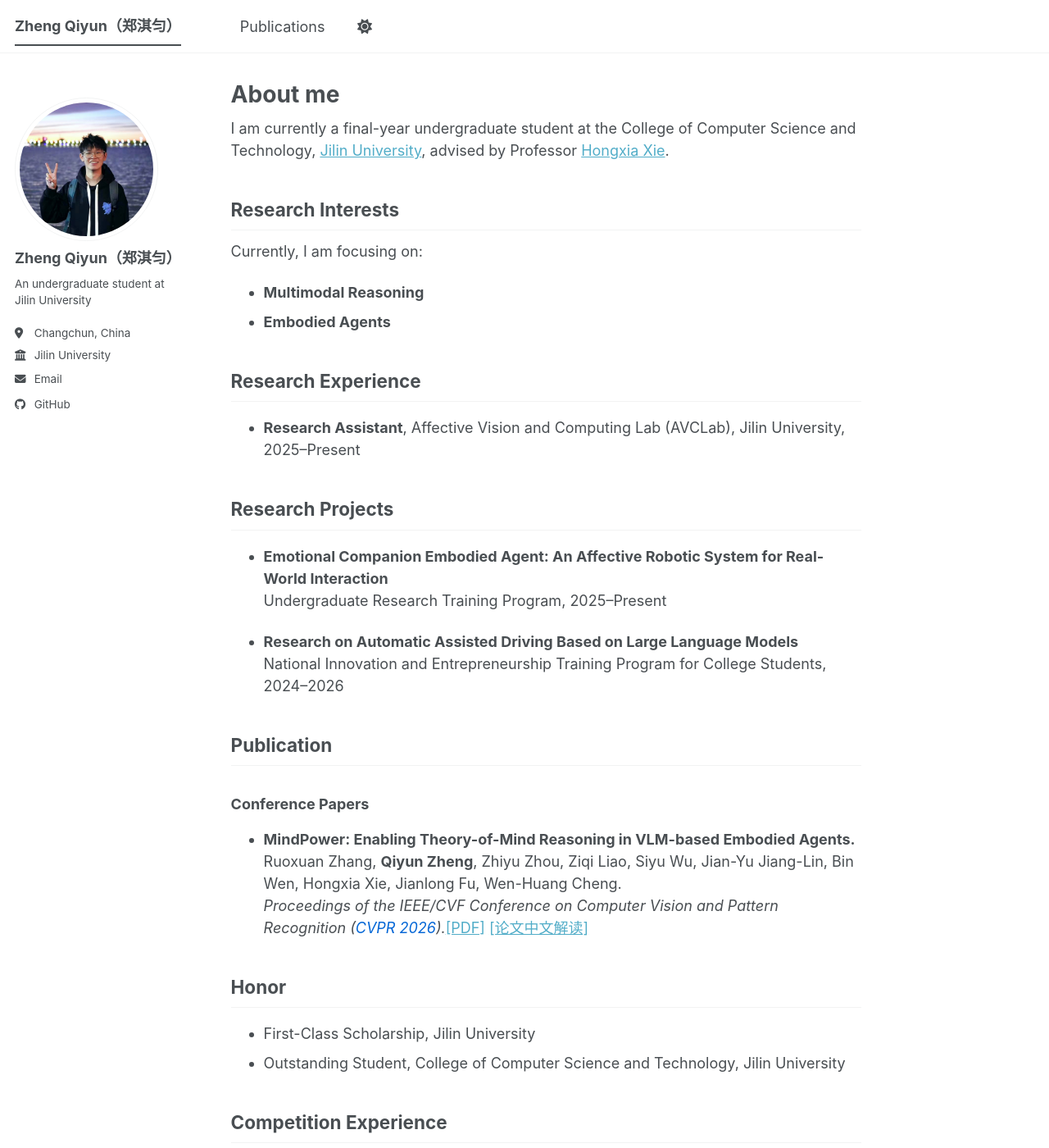
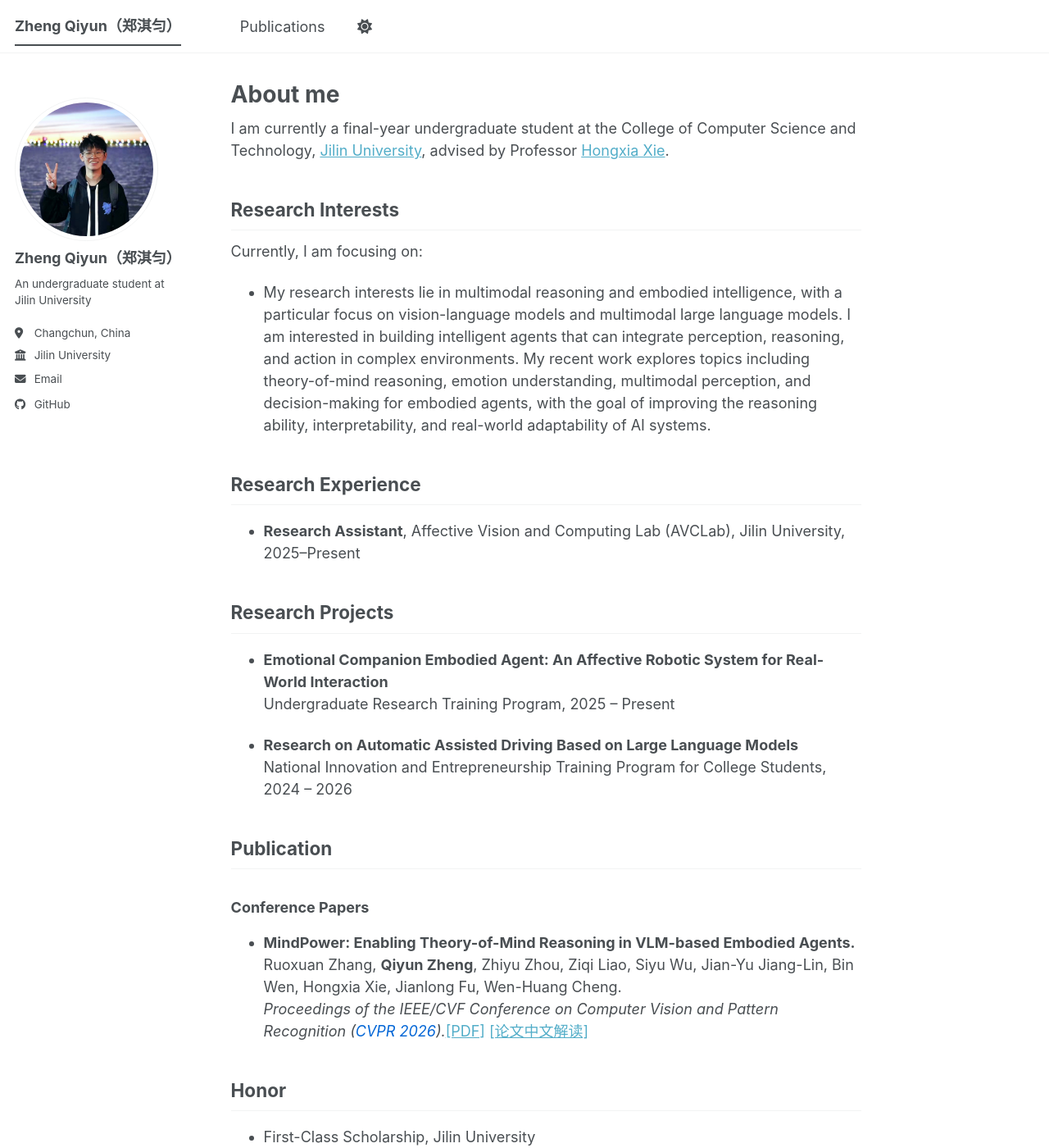
Before and after one commit to moonaurora/moonaurora.github.io, a Jekyll site: the page built from _pages/about.md, in a window 1280 px wide and 1400 px high. Shown: the whole window at 82% size. Built offline with Jekyll 4.4.1, drawn with Linux system fonts in a browser that asks for light colours; a script bundle is joined from its source files by our own code; library files that are not in the unit come from our copies.

Commit message:
Update about

```diff
--- a/_pages/about.md
+++ b/_pages/about.md
@@ -11,18 +11,17 @@ I am currently a final-year undergraduate student at the College of Computer Sci
 
 ## Research Interests
 Currently, I am focusing on:
-- **Multimodal Reasoning**
-- **Embodied Agents**
+- My research interests lie in multimodal reasoning and embodied intelligence, with a particular focus on vision-language models and multimodal large language models. I am interested in building intelligent agents that can integrate perception, reasoning, and action in complex environments. My recent work explores topics including theory-of-mind reasoning, emotion understanding, multimodal perception, and decision-making for embodied agents, with the goal of improving the reasoning ability, interpretability, and real-world adaptability of AI systems.
 
 ## Research Experience
 - **Research Assistant**, Affective Vision and Computing Lab (AVCLab), Jilin University, 2025–Present
 
 ## Research Projects
 - **Emotional Companion Embodied Agent: An Affective Robotic System for Real-World Interaction**
-  Undergraduate Research Training Program, 2025–Present
+  Undergraduate Research Training Program, 2025 – Present
 
 - **Research on Automatic Assisted Driving Based on Large Language Models**
-  National Innovation and Entrepreneurship Training Program for College Students, 2024–2026
+  National Innovation and Entrepreneurship Training Program for College Students, 2024 – 2026
 
 ## Publication
 <!-- (* denotes the co-first authors) -->
```
